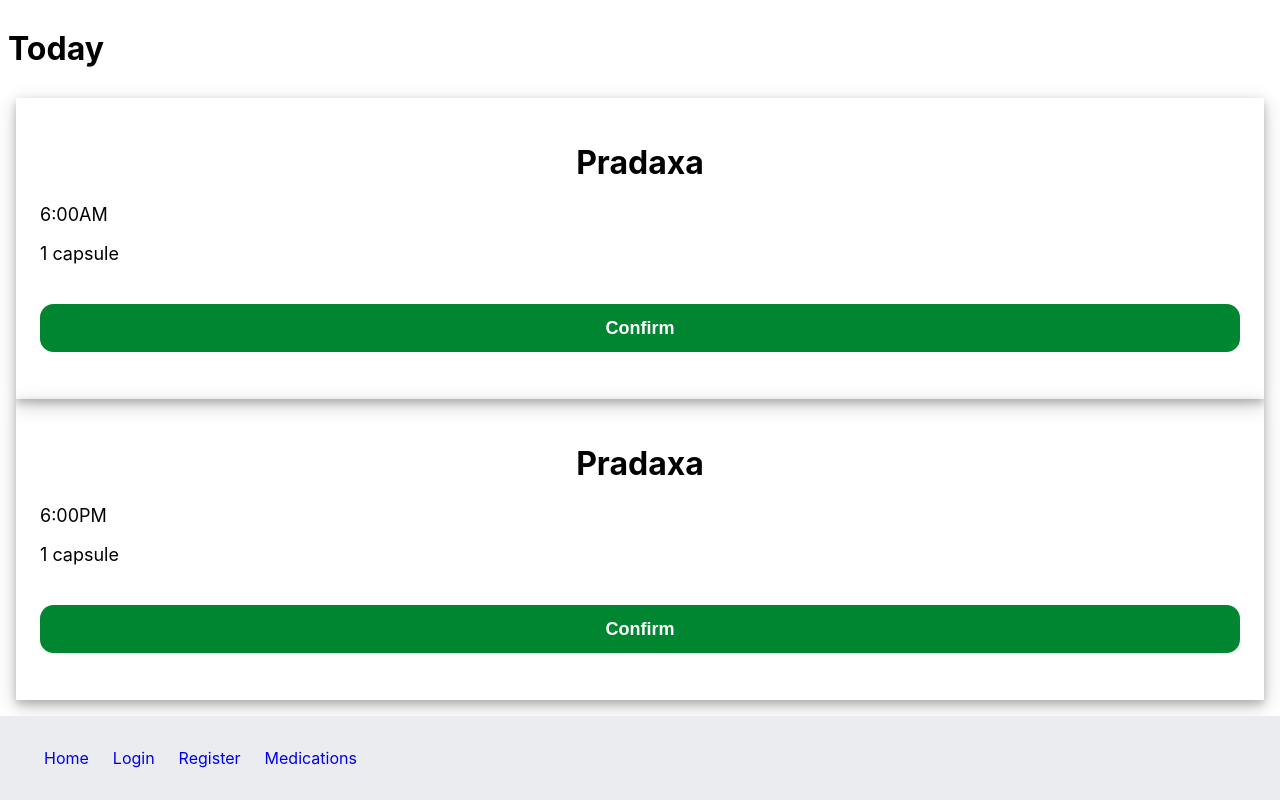
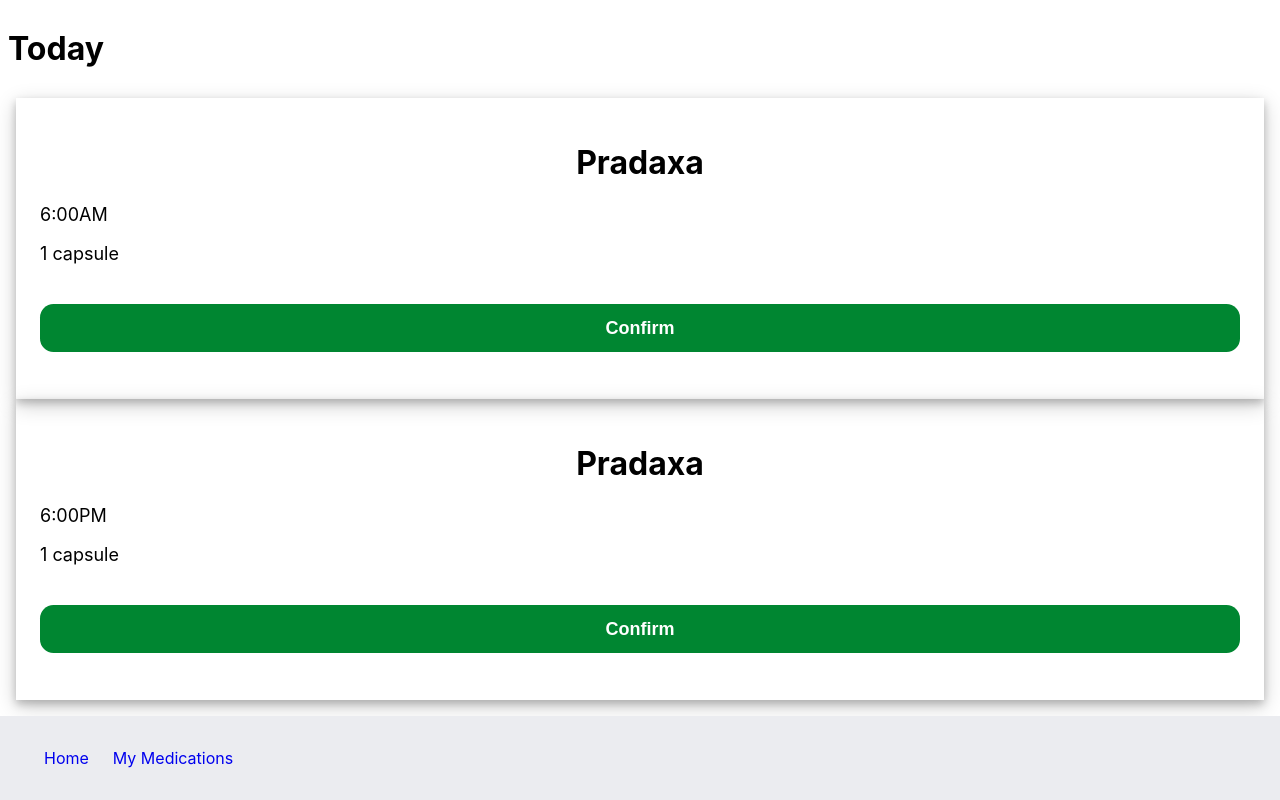
Before and after one commit to AmyJenSandoval/medication-reminder-app, a React (Create React App) app: page / in a window 1280 px wide. Built offline with nearby package versions, Linux system fonts and the light colour scheme.

Commit message:
Remove Login and Register from Nav

```diff
--- a/src/modules/home/components/Navigation.js
+++ b/src/modules/home/components/Navigation.js
@@ -2,8 +2,6 @@
 import styles from "../styles/Navigation.module.css";
 import { Link } from "react-router-dom";
 import { homePath } from "../routes/HomeRoute";
-import { loginPath } from "../../login/routes/LoginRoute";
-import { registerPath } from "../../register/routes/RegisterRoute";
 import { medicationPath } from "../../medication/routes/MedicationRoute";
 
 export const Navigation = () => {
@@ -12,9 +10,7 @@
       <div className={styles.nav}>
         <nav>
           <Link to={homePath}>Home</Link>
-          <Link to={loginPath}>Login</Link>
-          <Link to={registerPath}>Register</Link>
-          <Link to={medicationPath}>Medications</Link>
+          <Link to={medicationPath}>My Medications</Link>
         </nav>
       </div>
     </div>
--- a/src/modules/login/components/Login.js
+++ b/src/modules/login/components/Login.js
@@ -1,9 +1,16 @@
 import React from "react";
 import styles from "../styles/Login.module.css";
-import { Link } from "react-router-dom";
+import { Link, useNavigate } from "react-router-dom";
 import { registerPath } from "../../register/routes/RegisterRoute";
+import { homePath } from "../../home/routes/HomeRoute";
 
 export const Login = () => {
+  const navigate = useNavigate();
+
+  const handleSubmit = (event) => {
+    event.preventDefault();
+    navigate(homePath);
+  };
   return (
     <div className={styles.container}>
       <img
@@ -20,7 +27,7 @@
         </h1>
       </div>
 
-      <form className={styles.form}>
+      <form className={styles.form} onSubmit={handleSubmit}>
         <input
           aria-label="email"
           name="email"
--- a/src/modules/register/components/Register.js
+++ b/src/modules/register/components/Register.js
@@ -1,9 +1,16 @@
 import React from "react";
 import styles from "../styles/Register.module.css";
-import { Link } from "react-router-dom";
+import { Link, useNavigate } from "react-router-dom";
 import { loginPath } from "../../login/routes/LoginRoute";
+import { homePath } from "../../home/routes/HomeRoute";
 
 export const Register = () => {
+  const navigate = useNavigate();
+
+  const handleSubmit = (event) => {
+    event.preventDefault();
+    navigate(homePath);
+  };
   return (
     <div className={styles.container}>
       <img
@@ -20,7 +27,7 @@
         </h1>
       </div>
 
-      <form className={styles.form}>
+      <form className={styles.form} onSubmit={handleSubmit}>
         <input
           name="firstName"
           className={styles.input}
```
